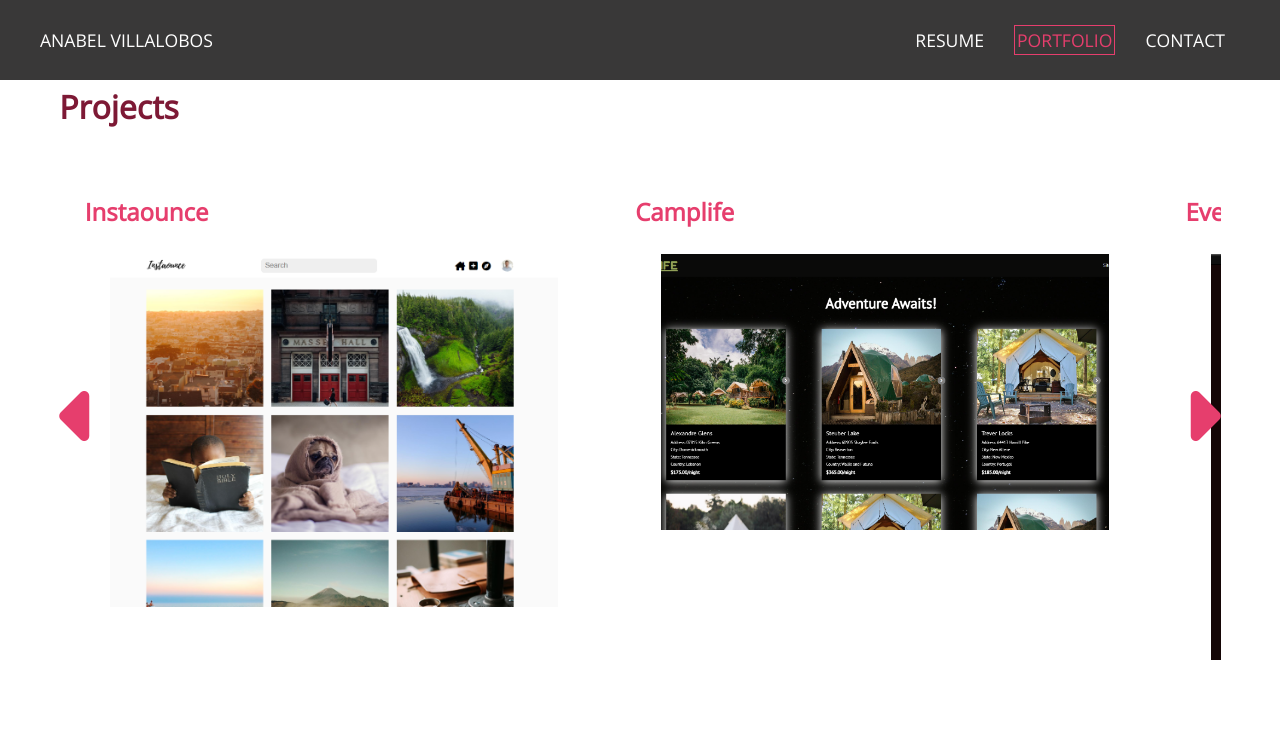
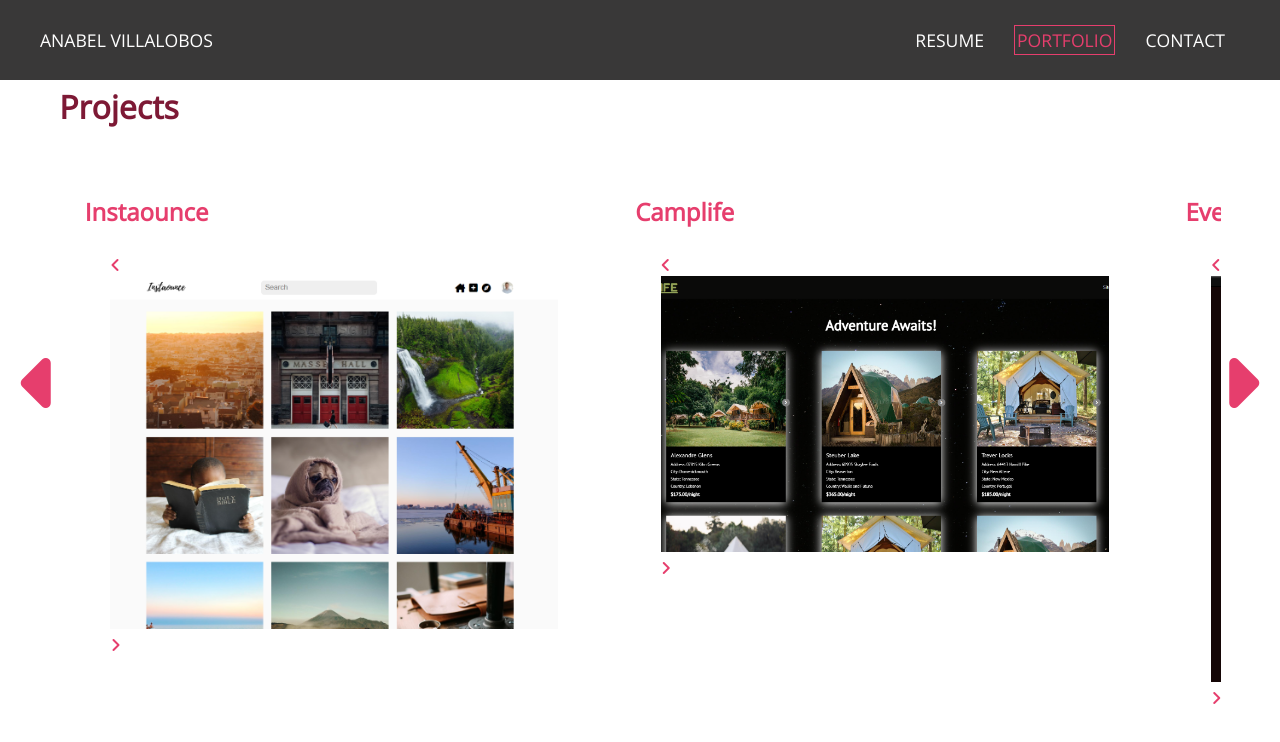
Before and after one commit to annvilla1998/ReactPersonalWebsite, a React (Create React App) app: page /portfolio in a window 1280 px wide. Shown: the top 742 px of the page. Built offline with nearby package versions, Linux system fonts and the light colour scheme.

Commit message:
added css

```diff
--- a/src/components/Portfolio/Portfolio.css
+++ b/src/components/Portfolio/Portfolio.css
@@ -13,7 +13,7 @@
 
 .portfolio-page i.fa-caret-right {
     position: absolute;
-    right: 0;
+    right: -3vw;
     top: 40%;
     color: var(--color-4);
     font-size: 10vmin;
@@ -25,7 +25,7 @@
 .portfolio-page i.fa-caret-left {
     cursor: pointer;
     position: absolute;
-    left: 0;
+    left: -3vw;
     top: 40%;
     color: var(--color-4);
     font-size: 10vmin;
@@ -40,7 +40,7 @@
 .projects-container {
     display: flex;
     width: 100%;
-    overflow: hidden;
+    overflow: scroll;
     -webkit-animation: focus-in-contract-bck 1s cubic-bezier(0.250, 0.460, 0.450, 0.940) both;
         animation: focus-in-contract-bck 1s cubic-bezier(0.250, 0.460, 0.450, 0.940) both;
 }
--- a/src/components/Portfolio/index.js
+++ b/src/components/Portfolio/index.js
@@ -20,18 +20,25 @@ export const Portfolio = () => {
     const eventImages = [eventtodoform, eventtodoHomepage, eventtodoLogin]
     const campImages = [camplifeHomepage, camplifeSiteDetails]
 
+    const handleSwipeRight = () => {
+        // const container = document.querySelector('.projects-container')
+        // container.scrollTo({ right: 0 })
+    }
+
     return (
         <div className="portfolio-page">
+            <i className="fa-solid fa-caret-left"></i>
             <div>
                 <h1>Projects</h1>
             </div>
             <div className="projects-container">
-                <i class="fa-solid fa-caret-left"></i>
                 <div className="project 1">
                     <a target="_blank" rel="noopener noreferrer" href="https://instaounce-clone.herokuapp.com/login">
                         <h2>Instaounce</h2>
                         <div className="project-image">
-                            <img alt="Instaounce" src={instaImages[instaCurrentImageIndex]} />
+                            <i className="fa-solid fa-angle-left"></i>
+                                <img alt="Instaounce" src={instaImages[instaCurrentImageIndex]} />
+                            <i className="fa-solid fa-angle-right"></i>
                         </div>
                     </a>
                 </div>
@@ -39,7 +46,9 @@ export const Portfolio = () => {
                     <a target="_blank" rel="noopener noreferrer" href="https://camplife1.herokuapp.com/">
                         <h2>Camplife</h2>
                         <div className="project-image">
-                            <img alt="Camplife" src={campImages[campCurrentImageIndex]} />
+                            <i className="fa-solid fa-angle-left"></i>
+                                <img alt="Camplife" src={campImages[campCurrentImageIndex]} />
+                            <i className="fa-solid fa-angle-right"></i>
                         </div>
                     </a>
                 </div>
@@ -47,12 +56,14 @@ export const Portfolio = () => {
                     <a target="_blank" rel="noopener noreferrer" href="https://eventtodo.herokuapp.com/">
                         <h2>Eventtodo</h2>
                         <div className="project-image">
-                            <img alt="EventToDo" src={eventImages[eventCurrentImageIndex]} />
+                            <i className="fa-solid fa-angle-left"></i>
+                                <img alt="EventToDo" src={eventImages[eventCurrentImageIndex]} />
+                            <i className="fa-solid fa-angle-right"></i>
                         </div>
                     </a>
                 </div>
-                <i class="fa-solid fa-caret-right"></i>
             </div>
+            <i onClick={handleSwipeRight} className="fa-solid fa-caret-right"></i>
         </div>
     )
 }
```
